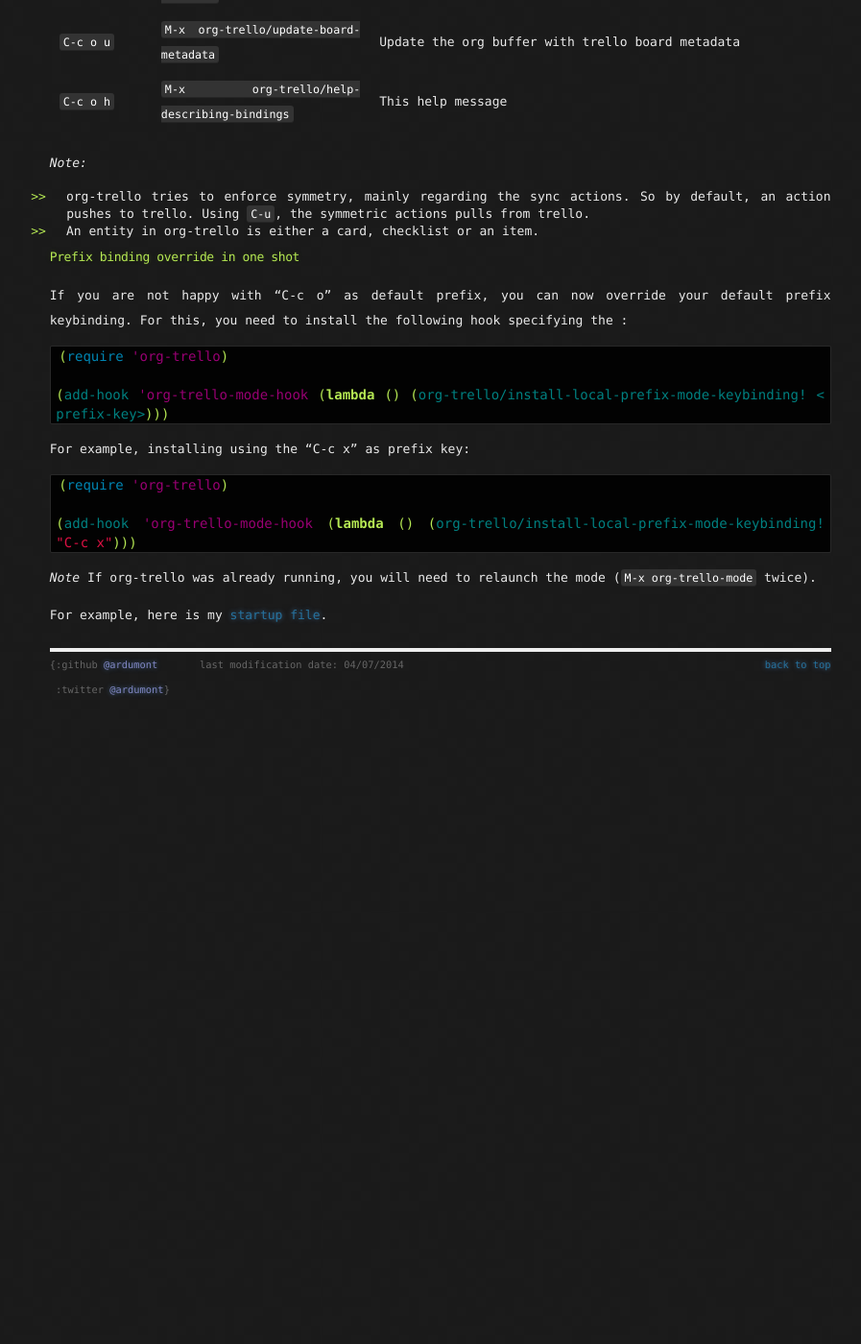
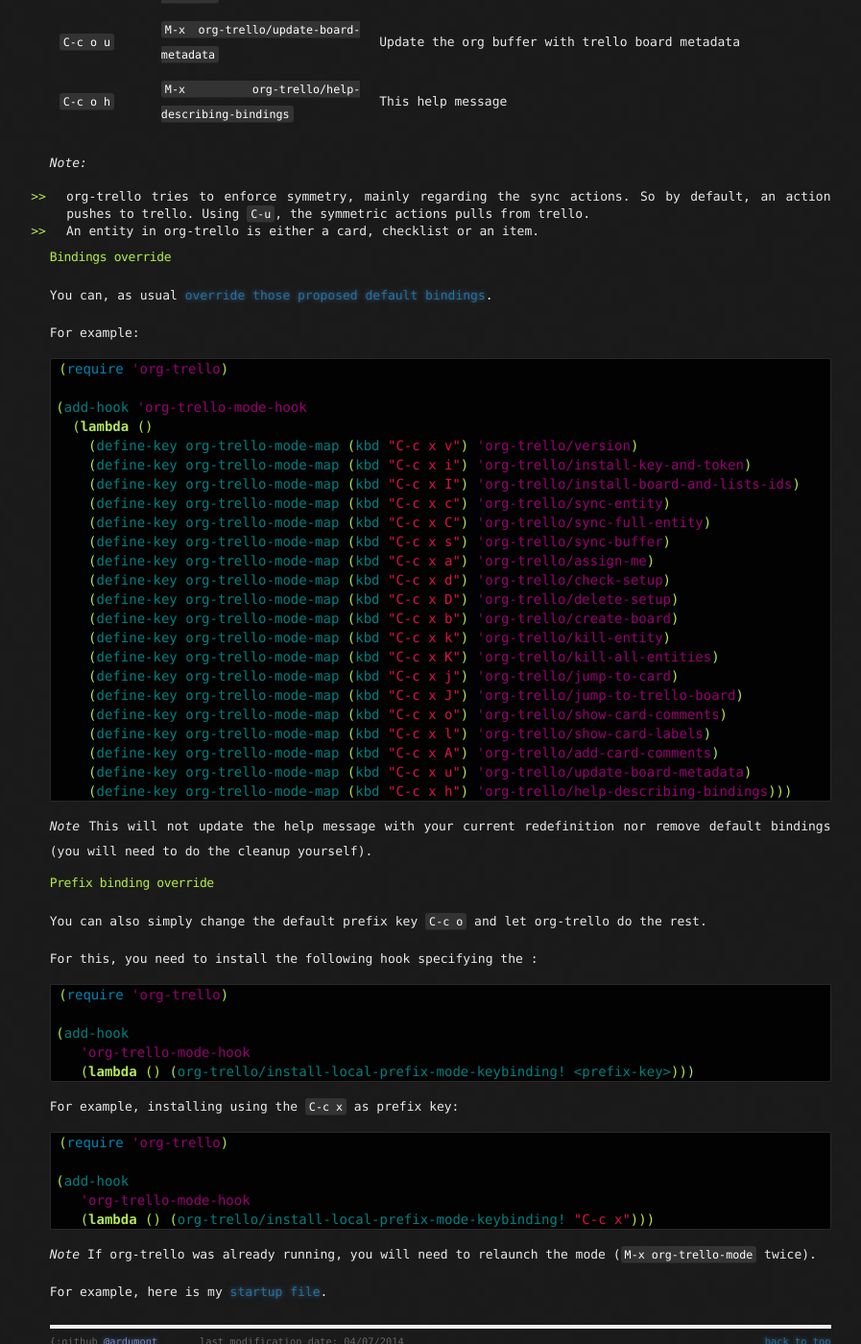
Before and after one commit to org-trello/org-trello.github.io, a Jekyll site: the page built from bindings.md, in a window 1280 px wide and 1400 px high, scrolled down 1178 px. Shown: the whole window at 96% size, without its empty margins (197-1094 px from the left). Built offline with Jekyll 4.4.1, drawn with Linux system fonts in a browser that asks for light colours; nearby versions of some CDN libraries; library files that are not in the unit come from our copies; Markdown is read by kramdown in place of the engine named in the settings; before the commit the page ends 1915 px from its top, so only the background shows below that.

Commit message:
Update bindings section with override parts

````diff
--- a/bindings.md
+++ b/bindings.md
@@ -36,23 +36,62 @@ Keybindings        | Interactive commands                                  | Des
 So by default, an action pushes to trello. Using <kbd>C-u</kbd>, the symmetric actions pulls from trello.
 - An entity in org-trello is either a card, checklist or an item.
 
-## Prefix binding override in one shot
+## Bindings override
 
-If you are not happy with "C-c o" as default prefix, you can now override your default prefix keybinding.
+You can, as usual [override those proposed default bindings](http://ergoemacs.org/emacs/reclaim_keybindings.html).
+
+For example:
+
+``` lisp
+(require 'org-trello)
+
+(add-hook 'org-trello-mode-hook
+  (lambda ()
+    (define-key org-trello-mode-map (kbd "C-c x v") 'org-trello/version)
+    (define-key org-trello-mode-map (kbd "C-c x i") 'org-trello/install-key-and-token)
+    (define-key org-trello-mode-map (kbd "C-c x I") 'org-trello/install-board-and-lists-ids)
+    (define-key org-trello-mode-map (kbd "C-c x c") 'org-trello/sync-entity)
+    (define-key org-trello-mode-map (kbd "C-c x C") 'org-trello/sync-full-entity)
+    (define-key org-trello-mode-map (kbd "C-c x s") 'org-trello/sync-buffer)
+    (define-key org-trello-mode-map (kbd "C-c x a") 'org-trello/assign-me)
+    (define-key org-trello-mode-map (kbd "C-c x d") 'org-trello/check-setup)
+    (define-key org-trello-mode-map (kbd "C-c x D") 'org-trello/delete-setup)
+    (define-key org-trello-mode-map (kbd "C-c x b") 'org-trello/create-board)
+    (define-key org-trello-mode-map (kbd "C-c x k") 'org-trello/kill-entity)
+    (define-key org-trello-mode-map (kbd "C-c x K") 'org-trello/kill-all-entities)
+    (define-key org-trello-mode-map (kbd "C-c x j") 'org-trello/jump-to-card)
+    (define-key org-trello-mode-map (kbd "C-c x J") 'org-trello/jump-to-trello-board)
+    (define-key org-trello-mode-map (kbd "C-c x o") 'org-trello/show-card-comments)
+    (define-key org-trello-mode-map (kbd "C-c x l") 'org-trello/show-card-labels)
+    (define-key org-trello-mode-map (kbd "C-c x A") 'org-trello/add-card-comments)
+    (define-key org-trello-mode-map (kbd "C-c x u") 'org-trello/update-board-metadata)
+    (define-key org-trello-mode-map (kbd "C-c x h") 'org-trello/help-describing-bindings)))
+```
+
+*Note* This will not update the help message with your current redefinition nor remove default bindings (you will need to do the cleanup yourself).
+
+## Prefix binding override
+
+You can also simply change the default prefix key <kbd>C-c o</kbd> and let org-trello do the rest.
+
 For this, you need to install the following hook specifying the <prefix-key>:
 
 ``` lisp
 (require 'org-trello)
 
-(add-hook 'org-trello-mode-hook (lambda () (org-trello/install-local-prefix-mode-keybinding! <prefix-key>)))
+(add-hook
+   'org-trello-mode-hook
+   (lambda () (org-trello/install-local-prefix-mode-keybinding! <prefix-key>)))
 ```
 
-For example, installing using the "C-c x" as prefix key:
+For example, installing using the <kbd>C-c x</kbd> as prefix key:
 
 ``` lisp
 (require 'org-trello)
 
-(add-hook 'org-trello-mode-hook (lambda () (org-trello/install-local-prefix-mode-keybinding! "C-c x")))
+(add-hook
+   'org-trello-mode-hook
+   (lambda () (org-trello/install-local-prefix-mode-keybinding! "C-c x")))
 ```
 
 *Note* If org-trello was already running, you will need to relaunch the mode (<kbd>M-x org-trello-mode</kbd> twice).
````
